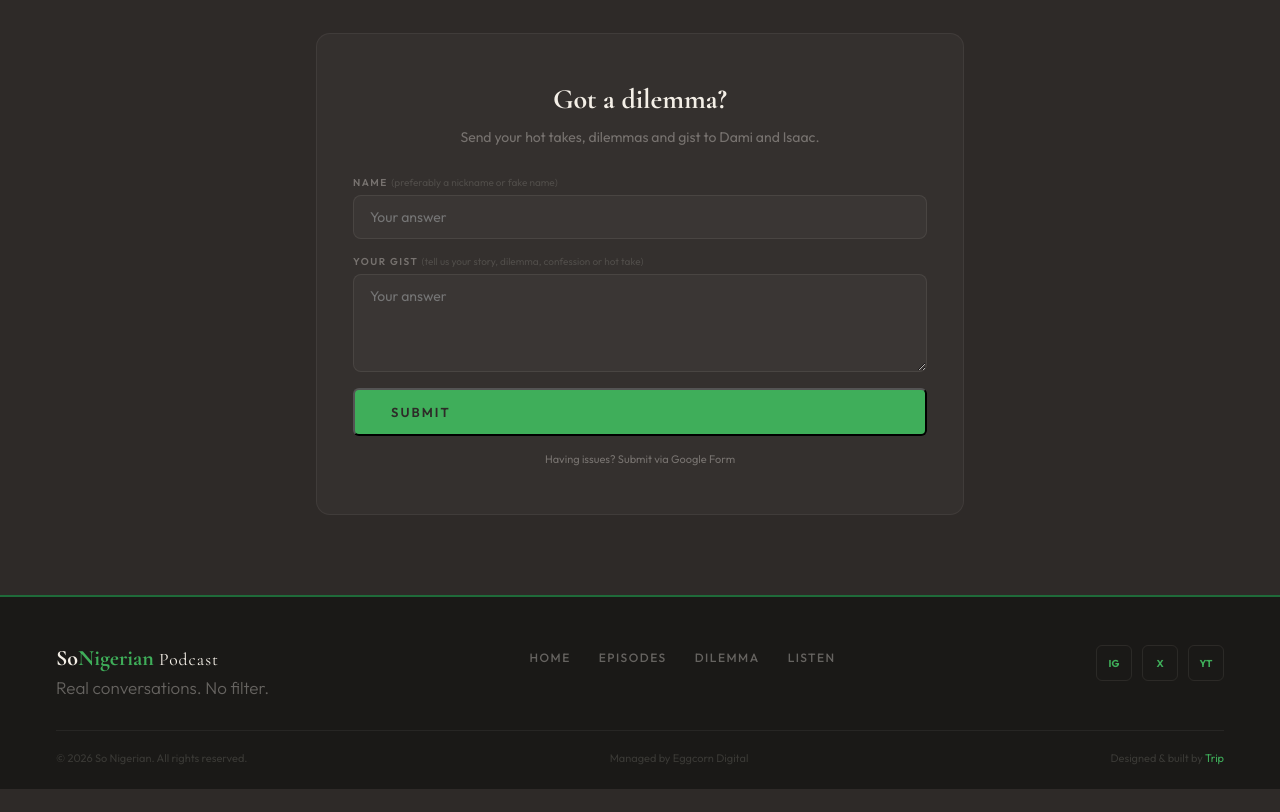
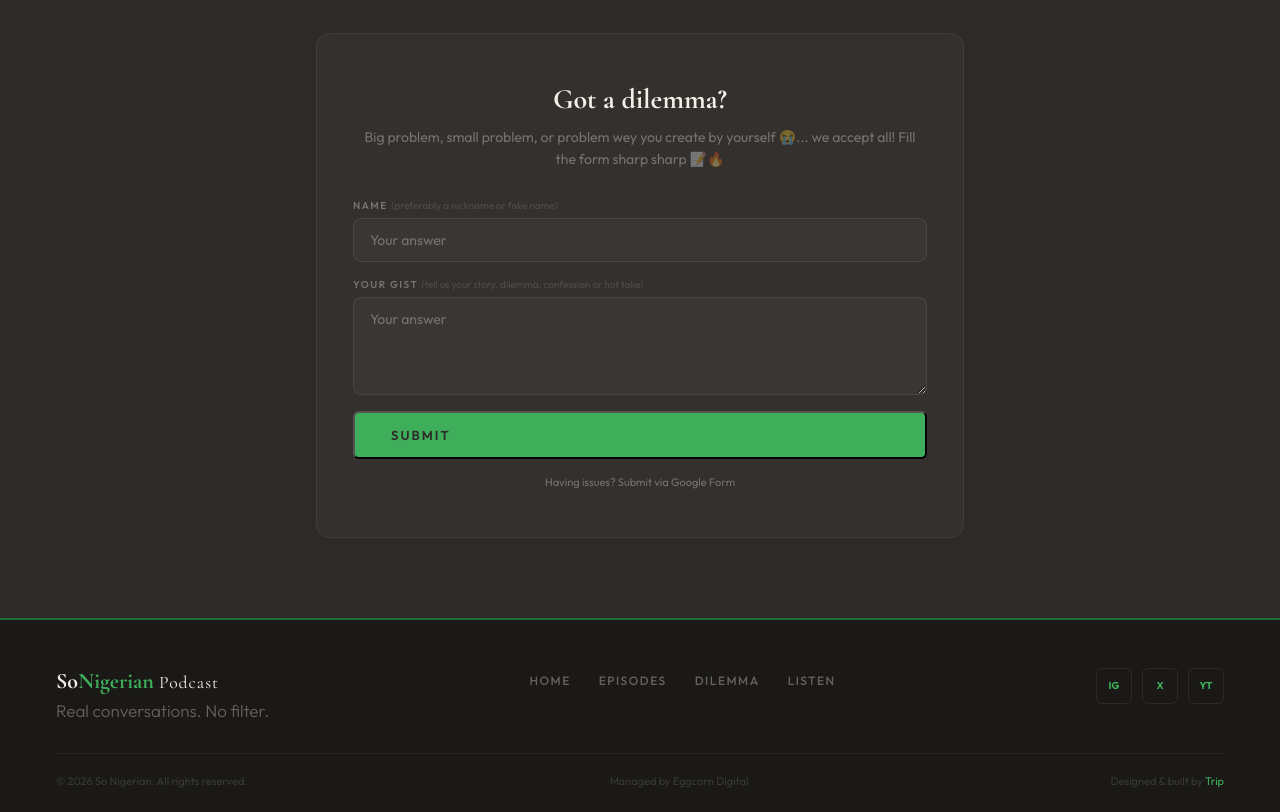
Before and after one commit to ajadonai/sonigerian, a React (Vite) app: page /dilemma in a window 1280 px wide. Shown: the part 1640-2452 px from the top of the page. Before the commit the page ends 2429 px from the top, so only its background shows below. Built offline with nearby package versions, Linux system fonts and the light colour scheme; no server answers.

Commit message:
Fix: view all button simplified, dilemma form copy updated with pidgin

```diff
--- a/src/pages/Dilemma.jsx
+++ b/src/pages/Dilemma.jsx
@@ -84,7 +84,7 @@ export default function Dilemma() {
       <RevealItem delay={0.1}>
         <div className="submit-dilemma">
           <h2>Got a dilemma?</h2>
-          <p>Send your hot takes, dilemmas and gist to Dami and Isaac.</p>
+          <p>Big problem, small problem, or problem wey you create by yourself 😭... we accept all! Fill the form sharp sharp 📝🔥</p>
           <form className="dilemma-form" onSubmit={async (e) => {
             e.preventDefault();
             setSending(true);
--- a/src/pages/Home.jsx
+++ b/src/pages/Home.jsx
@@ -124,7 +124,7 @@ export default function Home() {
             <h2 className="section-title">Catch up</h2>
             <p className="section-sub">New episodes every week. Here's the freshest.</p>
           </div>
-          <Link to="/episodes" className="view-all-btn">View all {episodes.length} episodes <ArrowRight size={14} /></Link>
+          <Link to="/episodes" className="view-all-btn">View all <ArrowRight size={14} /></Link>
         </div>
         <div className="episodes-row">
           {latestEpisodes.map(ep => (
```
